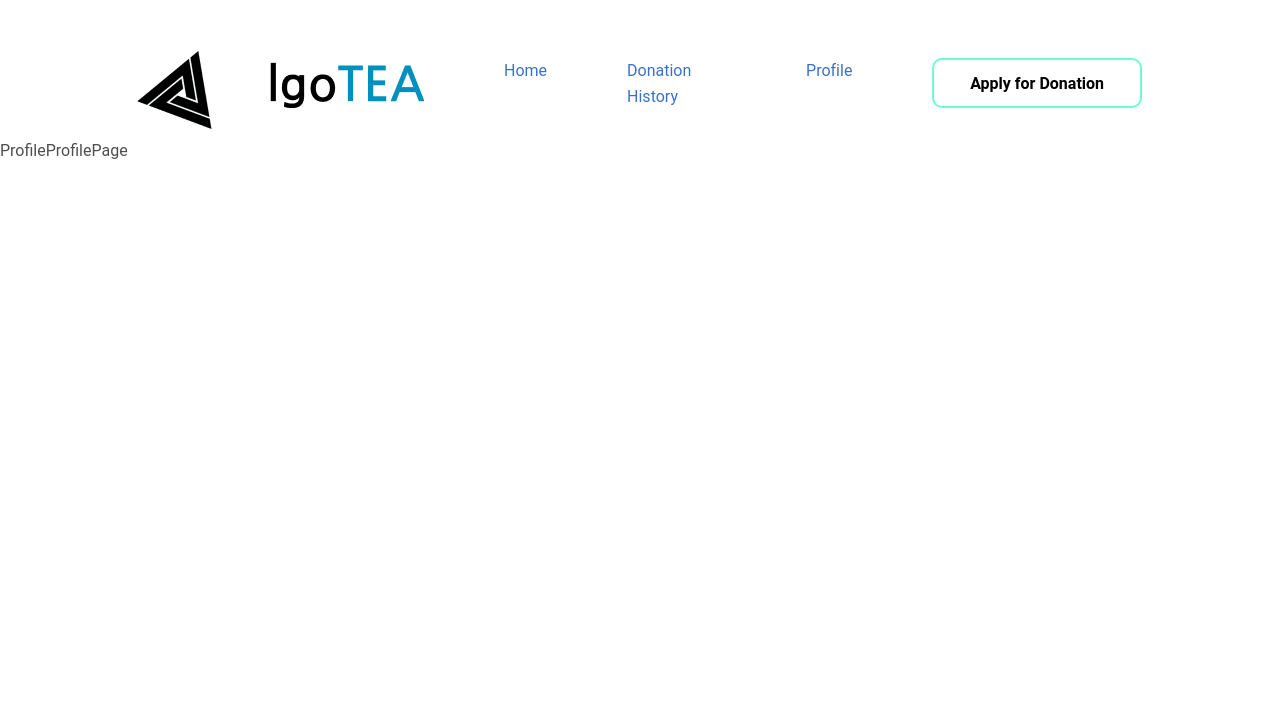
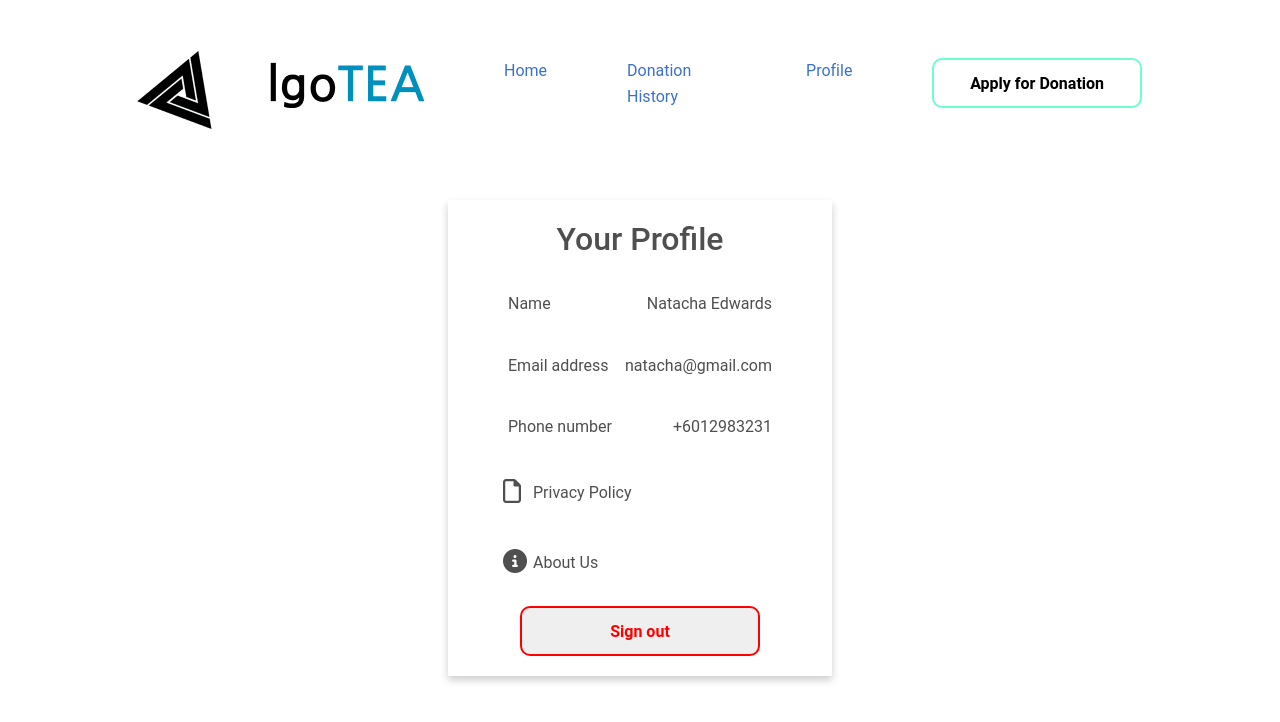
Before and after one commit to brandonLYQ00/AlgoTEA, a React (Create React App) app in the folder app/: page /profile in a window 1280 px wide. Shown: the top 722 px of the page. Built offline with nearby package versions, Linux system fonts and the light colour scheme.

Commit message:
added profile page and history page

```diff
--- a/app/src/Pages/ApplyDonation/DonationInfoPage.jsx
+++ b/app/src/Pages/ApplyDonation/DonationInfoPage.jsx
@@ -50,12 +50,7 @@ function DonationInfo() {
         <i className="fa-solid fa-chevron-left" onClick={handleBack}>
           {" "}
           Back
-          <div className={classes.honest}>
-            <strong>Your spending will be tracked and verified.</strong>
-            <p className={classes.disclaimer}>
-              please enter an honest amount to avoid losing donor's trust
-            </p>
-          </div>
+
         </i>
 
         <div className={classes.request_card}>
--- a/app/src/Pages/ApplyDonation/PersonalInfoPage.jsx
+++ b/app/src/Pages/ApplyDonation/PersonalInfoPage.jsx
@@ -38,7 +38,7 @@ function PersonalInfo() {
           </i>
 
           <div className={`${classes.personalInfoCard}`}>
-            <div className="card-body">
+            <div className="">
               <h2>Personal Information</h2>
               <p>University Name</p>
 
--- a/app/src/Pages/ProfilePage/ProfilePage.jsx
+++ b/app/src/Pages/ProfilePage/ProfilePage.jsx
@@ -1,8 +1,49 @@
+import classes from "../../style/ProfilePage.module.css";
 
+import { useNavigate } from "react-router-dom";
 
-function ProfilePage(){
+function ProfilePage() {
 
-    return <div>ProfileProfilePage</div>
+    const navigate = useNavigate();
+
+    const handleSignOut = ()=>{
+        navigate('/',{replace:true})
+    }
+
+  return (
+    <div className={classes.main}>
+      <section className={classes.profile_card}>
+        <h2>Your Profile</h2>
+        <div className={classes.info}>
+          <p>Name</p>
+          <p>Natacha Edwards</p>
+        </div>
+
+        <div className={classes.info}>
+          <p>Email address</p>
+          <p>natacha@gmail.com</p>
+        </div>
+
+        <div className={classes.info}>
+          <p>Phone number</p>
+          <p>+6012983231</p>
+        </div>
+
+       <div className={classes.icons}>
+       <i class="fa-regular fa-file fa-xl"> </i>
+        <p>Privacy Policy</p>
+       </div>
+       <div className={classes.icons}>
+       <i class="fa-solid fa-circle-info fa-xl"></i>
+        <p>About Us</p>
+       </div>
+
+        <div className={classes.profile_button}>
+          <button onClick={handleSignOut}><p>Sign out</p></button>
+        </div>
+      </section>
+    </div>
+  );
 }
 
 export default ProfilePage;
--- a/app/src/Pages/ProfilePage/ProfilePageHistory.jsx
+++ b/app/src/Pages/ProfilePage/ProfilePageHistory.jsx
@@ -1,5 +1,48 @@
+import DonationHistoryTable from "../../components/DonationHistoryTable";
+import classes from "../../style/DonationHistory.module.css";
+
+import { useNavigate } from "react-router-dom";
+
 function ProfilePageHistory() {
-  return <div>ProfileHistory</div>;
+  const navigate = useNavigate();
+
+  const handleHome = () => {
+    navigate("/profile/home", { replace: true });
+  };
+  const data = [
+    {
+      date: "27 Sept",
+      receiver: "Student N",
+      amount: "5000",
+      status: "spent",
+      link: "Track spending1",
+    },
+    {
+      date: "27 Sept",
+      receiver: "Student N",
+      amount: "5000",
+      status: "spent",
+      link: "Track spending2",
+    },
+  ];
+  return (
+    <>
+      {data.length === 0 ? (
+        <div className={classes.main}>
+          <h1>You've made 0 donations so far</h1>
+          <p>
+            Go to{" "}
+            <strong className={classes.home} onClick={handleHome}>
+              Home
+            </strong>{" "}
+            to start a change!
+          </p>
+        </div>
+      ) : (
+        <DonationHistoryTable data={data}></DonationHistoryTable>
+      )}
+    </>
+  );
 }
 
 export default ProfilePageHistory;
--- /dev/null
+++ b/app/src/components/DonationHistoryTable.jsx
@@ -0,0 +1,39 @@
+
+import classes from '../style/DonationHistoryTable.module.css'
+
+function DonationHistoryTable(props) {
+    const {data} = props
+  return (
+    <div className={classes.spending}>
+      <h1>You've made {data.length} donations so far</h1>
+      <table className={classes.table}>
+        <tr>
+          <th>Date</th>
+          <th>Receiver</th>
+          <th>Amount</th>
+          <th>Status</th>
+          <th></th>
+        </tr>
+        {data.map((val, key) => {
+          return (
+            <tr key={key}>
+              <td>{val.date}</td>
+              <td>{val.receiver}</td>
+              <td>{val.amount}</td>
+              <td>{val.status}</td>
+              <td
+                className={classes.track_spending}
+                onClick={() => {
+                  console.log(val.link);
+                }}>
+                {val.link}
+              </td>
+            </tr>
+          );
+        })}
+      </table>
+    </div>
+  );
+}
+
+export default DonationHistoryTable;
--- /dev/null
+++ b/app/src/style/DonationHistory.module.css
@@ -0,0 +1,13 @@
+.main {
+  /* background-color: aquamarine; */
+  padding-left: 10%;
+  padding-right: 10%;
+  margin-top: 2%;
+  width: 100vw;
+  height: 100%;
+}
+
+.main .home{
+    color: #0090BD;
+    cursor: pointer;
+}
--- /dev/null
+++ b/app/src/style/DonationHistoryTable.module.css
@@ -0,0 +1,29 @@
+.spending h1{
+    padding-left: 10%;
+    margin-top: 20px;
+
+  }
+
+  .table {
+    /* background-color: blue; */
+    width: 70%;
+    margin-left: 6%;
+    margin-top: 2%;
+  }
+
+  .table th {
+    text-align: center;
+    padding-bottom: 10px;
+    border-bottom: 3px solid black;
+  }
+
+  .table td {
+    text-align: center;
+    padding-top: 30px;
+
+  }
+
+  .table .track_spending {
+      cursor: pointer;
+      color: #0090BD ;
+  }
--- /dev/null
+++ b/app/src/style/ProfilePage.module.css
@@ -0,0 +1,89 @@
+.main{
+    /* background-color: aqua; */
+    width: 100vw;
+    height: 75vh;
+    display: flex;
+    align-items: center;
+    justify-content: center;
+
+}
+
+.profile_card{
+
+    padding: 20px;
+    /* background-color: bisque; */
+    /* width: 40%; */
+    display: flex;
+    flex-direction: column;
+    min-height: 65%;
+    box-shadow: 0 4px 8px 0 rgba(0, 0, 0, 0.2);
+    transition: 0.3s;
+    width: 30%;
+}
+
+.profile_card h2{
+    text-align: center;
+    padding-bottom: 15px;
+}
+
+.info{
+    /* background-color: blueviolet; */
+    margin: 10px;
+    display: flex;
+    justify-content: space-between;
+    padding-left: 30px;
+    padding-right: 30px;
+}
+
+.icons{
+    /* background-color: aqua; */
+    width: 50%;
+    display: flex;
+
+    margin: 5px;
+    align-items: center;
+    height: 60px;
+    padding: 10px 0;
+}
+
+.icons i{
+    width: 30px;
+    height: 30px;
+    margin-left: 30px;
+    margin-top: 10px;
+}
+
+.icons p{
+    padding: 10px 0;
+}
+
+.profile_button{
+    /* background-color: aqua; */
+    padding-top: 20px 0;
+    /* margin-top:60px ; */
+    width: 100%;
+    display: flex;
+    justify-content: center;
+    align-items: center;
+    height: 50px;
+
+}
+
+.profile_button button{
+    width: 70%;
+    height: 100%;
+    border-radius: 10px;
+    border :2px solid red;
+    color: red;
+
+}
+
+.profile_button button p{
+    padding: 10px 0;
+    font-weight: bold;
+}
+
+.profile_button button:hover{
+    color: white;
+    background-color: red;
+}
```
